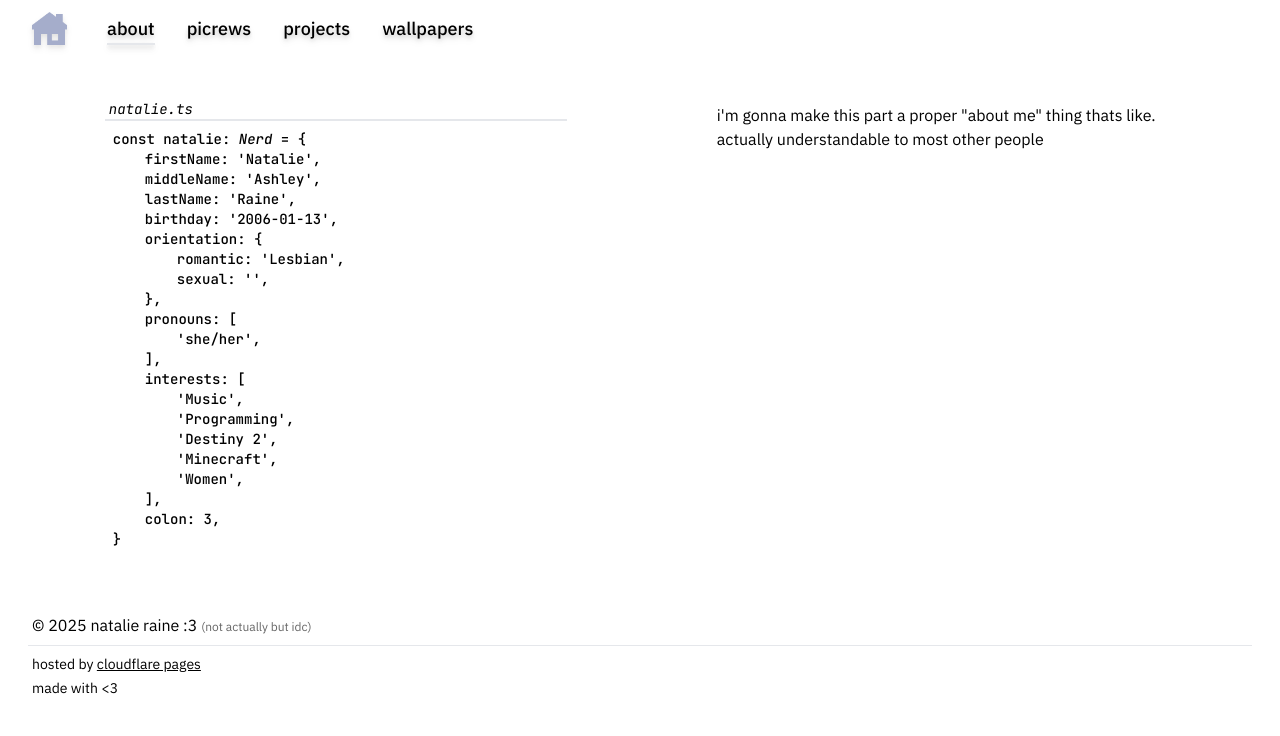
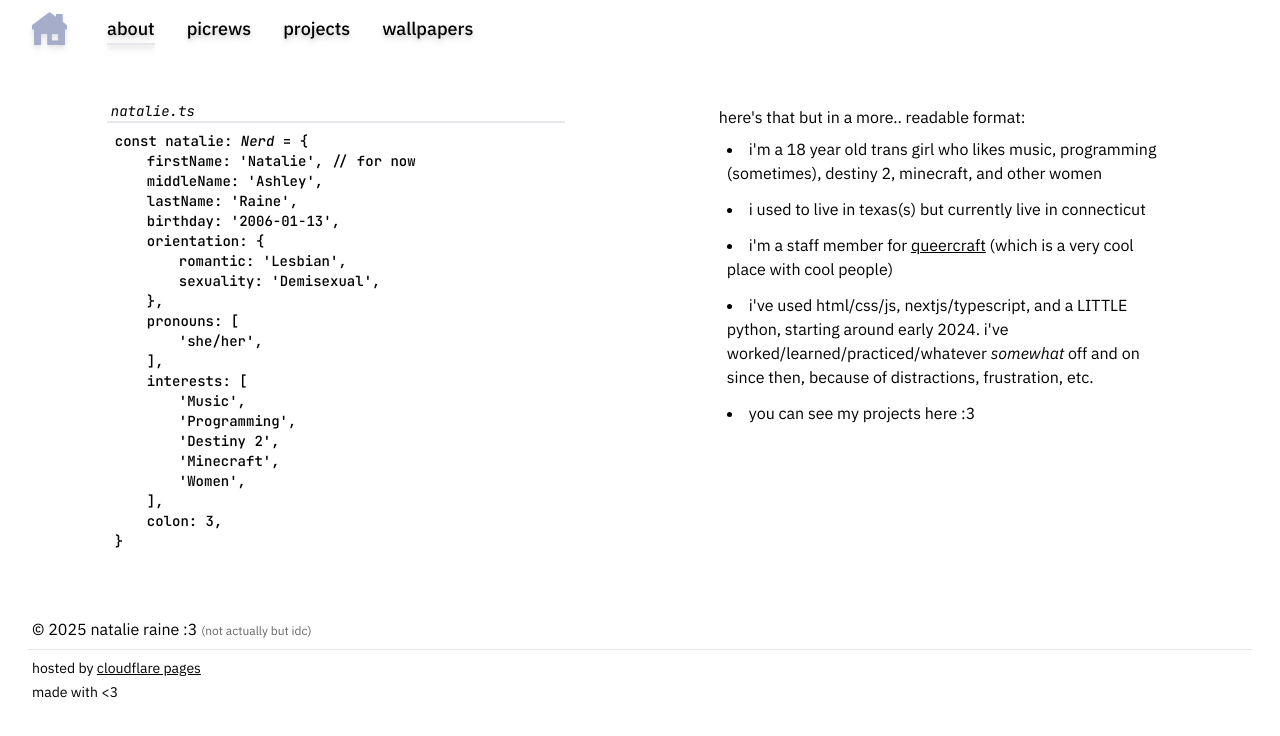
Before and after one commit to Meowcelinee/website, a Next.js app: page /about in a window 1280 px wide. Shown: the top 736 px of the page. Built offline with nearby package versions, Linux system fonts and the light colour scheme; a web font is replaced by a local one; what @catppuccin/tailwindcss would draw is missing.

Commit message:
about me :3

```diff
--- a/src/components/about_me/Codeblock.tsx
+++ b/src/components/about_me/Codeblock.tsx
@@ -4,7 +4,7 @@ export default function Codeblock() {
     return (
         <>
             <div
-                className='block bg-mantle py-2 px-3 m-auto rounded-md md:w-4/5 w-11/12'
+                className='block bg-gradient-to-br from-mantle via-crust to-mantle py-2 px-3 m-auto rounded-md border-2 border-transparent transition duration-500 md:w-4/5 w-11/12 hover:border-overlay0'
                 id='aboutMeCodeblock'
             >
                 <div className='border-b-2 border-surface1 mb-2 text-subtext0 italic text-sm px-1'>
--- /dev/null
+++ b/src/components/about_me/List.tsx
@@ -0,0 +1,43 @@
+import Link from 'next/link';
+import { getAge } from '@/src/data/natalie';
+
+export default function List() {
+    return (
+        <ul className='flex flex-col gap-3 list-disc list-inside marker:text-pink'>
+            <li>
+                i&apos;m a {getAge()} year old trans girl who likes music,
+                programming (sometimes), destiny 2, minecraft, and other women
+            </li>
+            <li>
+                i used to live in texas(s) but currently live in connecticut
+            </li>
+            <li>
+                i&apos;m a staff member for{' '}
+                <Link
+                    href='https://www.queercraft.net'
+                    target='_blank'
+                    className='underline text-subtext1 transition duration-300 hover:text-pink'
+                >
+                    queercraft
+                </Link>{' '}
+                (which is a very cool place with cool people)
+            </li>
+            <li>
+                i&apos;ve used html/css/js, nextjs/typescript, and a LITTLE
+                python, starting around early 2024. i&apos;ve
+                worked/learned/practiced/whatever{' '}
+                <span className='italic'>somewhat</span> off and on since then,
+                because of distractions, frustration, etc.
+            </li>
+            <li>
+                you can see my projects{' '}
+                <Link
+                    href='/projects'
+                    className='text-pink transition duration-300 hover:text-text'
+                >
+                    here :3
+                </Link>
+            </li>
+        </ul>
+    );
+}
--- a/src/components/about_me/NatalieTs.tsx
+++ b/src/components/about_me/NatalieTs.tsx
@@ -3,85 +3,64 @@ import { natalie } from '@/src/data/natalie';
 const openBrace = <>&#123;</>;
 const closeBrace = <>&#125;</>;
 
+function Interests() {
+    return natalie.interests?.map((interest, interestKey) => {
+        return (
+            <>
+                <span className='text-green' key={interestKey}>
+                    &apos;{interest}&apos;
+                </span>
+                ,<br />
+            </>
+        );
+    });
+}
+
+// this component is genuinely incomprehensible when formatted
+// prettier-ignore
 export default function NatalieTs() {
     return (
         <>
             <div>
-                {/* const natalie */}
-                <span className='text-mauve'>const</span> natalie
-                <span className='text-teal'>: </span>
-                {/* type declaration */}
-                <span className='text-yellow italic'>Nerd</span> ={' '}
-                <span className='text-red'>{openBrace}</span>
+                {/* const natalie: Nerd = { */}
+                <span className='text-mauve'>const</span> natalie<span className='text-teal'>: </span><span className='text-yellow italic'>Nerd</span> = <span className='text-red'>{openBrace}</span>
                 <div className='md:pl-8 pl-4'>
-                    {/* first name */}
-                    firstName<span className='text-teal'>:</span>{' '}
-                    <span className='text-green'>
-                        &apos;{natalie.firstName}&apos;
-                    </span>
-                    , <br />
-                    {/* middle name */}
-                    middleName<span className='text-teal'>:</span>{' '}
-                    <span className='text-green'>
-                        &apos;{natalie.middleName}&apos;
-                    </span>
-                    , <br />
-                    {/* last name */}
-                    lastName<span className='text-teal'>:</span>{' '}
-                    <span className='text-green'>
-                        &apos;{natalie.lastName}&apos;
-                    </span>
-                    , <br />
-                    {/* birthday */}
-                    birthday<span className='text-teal'>:</span>{' '}
-                    <span className='text-green'>
-                        &apos;{natalie.birthday}&apos;
-                    </span>
-                    , <br />
+                    {/* firstName */}
+                    firstName<span className='text-teal'>:</span> <span className='text-green'>&apos;{natalie.firstName}&apos;</span>, <span className='text-overlay0'> // for now</span><br />
+
+                    {/* middleName */}
+                    middleName<span className='text-teal'>:</span> <span className='text-green'>&apos;{natalie.middleName}&apos;</span>,<br />
+
+                    {/* lastName */}
+                    lastName<span className='text-teal'>:</span> <span className='text-green'>&apos;{natalie.lastName}&apos;</span>,<br />
+
+                    {/* birthday: '2006-01-13', */}
+                    birthday<span className='text-teal'>:</span> <span className='text-green'>&apos;{natalie.birthday}&apos;</span>,<br />
+
                     {/* orientation */}
-                    orientation<span className='text-teal'>:</span>{' '}
-                    <span className='text-peach'>{openBrace}</span> <br />
+                    orientation<span className='text-teal'>:</span> <span className='text-peach'>{openBrace}</span><br />
                     <div className='md:pl-8 pl-4'>
-                        {/* lesbian */}
-                        romantic<span className='text-teal'>:</span>{' '}
-                        <span className='text-green'>
-                            &apos;{natalie.orientation.romantic}&apos;
-                        </span>
-                        , <br />
-                        {/* demisexual */}
-                        sexual<span className='text-teal'>:</span>{' '}
-                        <span className='text-green'>
-                            &apos;{natalie.orientation.sexual}&apos;
-                        </span>
-                        , <br />
+                        {/* orientation */}
+                        romantic<span className='text-teal'>:</span> <span className='text-green'>&apos;{natalie.orientation.romantic}&apos;</span>,<br />
+                        {/* sexuality */}
+                        sexuality<span className='text-teal'>:</span> <span className='text-green'>&apos;{natalie.orientation.sexuality}&apos;</span>,<br />
                     </div>
-                    <span className='text-peach'>{closeBrace}</span>, <br />
+                    <span className='text-peach'>{closeBrace}</span>,<br />
+
                     {/* pronouns: she/her */}
-                    pronouns<span className='text-teal'>:</span>{' '}
-                    <span className='text-peach'>[</span> <br />
+                    pronouns<span className='text-teal'>:</span> <span className='text-peach'>[</span><br />
                     <div className='md:pl-8 pl-4'>
-                        <span className='text-green'>
-                            &apos;{natalie.pronouns}&apos;
-                        </span>
-                        , <br />
+                        <span className='text-green'>&apos;{natalie.pronouns}&apos;</span>,<br />
+                    </div>
+                    <span className='text-peach'> ]</span>,<br />
+
+                    {/* a few interests */}
+                    interests<span className='text-teal'>:</span> <span className='text-peach'>[</span><br />
+                    <div className='md:pl-8 pl-4'>
+                        <Interests />
                     </div>
                     <span className='text-peach'> ]</span>, <br />
-                    {/* a few interests */}
-                    interests<span className='text-teal'>:</span>{' '}
-                    <span className='text-peach'>[</span> <br />
-                    <div className='md:pl-8 pl-4'>
-                        {natalie.interests?.map(interest => {
-                            return (
-                                <>
-                                    <span className='text-green' key={interest}>
-                                        &apos;{interest}&apos;
-                                    </span>
-                                    , <br />
-                                </>
-                            );
-                        })}
-                    </div>
-                    <span className='text-peach'> ]</span>, <br />
+
                     {/* :3 */}
                     colon<span className='text-teal'>:</span>{' '}
                     <span className='text-peach'>{natalie.colon}</span>, <br />
--- a/src/pages/about.tsx
+++ b/src/pages/about.tsx
@@ -1,4 +1,5 @@
-import Codeblock from '../components/about_me/Codeblock';
+import Codeblock from '@/src/components/about_me/Codeblock';
+import List from '@/src/components/about_me/List';
 
 export default function AboutMe() {
     return (
@@ -7,11 +8,14 @@ export default function AboutMe() {
                 <div className='w-full'>
                     <Codeblock />
                 </div>
-                <div className='w-full md:my-0 my-5'>
-                    <div className='block bg-mantle py-3 px-4 m-auto rounded-md md:w-4/5 w-11/12'>
-                        i&apos;m gonna make this part a proper &quot;about
-                        me&quot; thing thats like. actually understandable to
-                        most other people
+                <div className='w-full md:my-0 my-5 h-full'>
+                    <div className='block bg-gradient-to-tr from-mantle via-crust to-mantle py-3 px-4 m-auto rounded-md border-2 border-transparent transition duration-500 md:w-4/5 w-11/12 hover:border-overlay0'>
+                        <p className='text-subtext1'>
+                            here&apos;s that but in a more.. readable format:
+                        </p>
+                        <div className='p-2'>
+                            <List />
+                        </div>
                     </div>
                 </div>
             </div>
```
